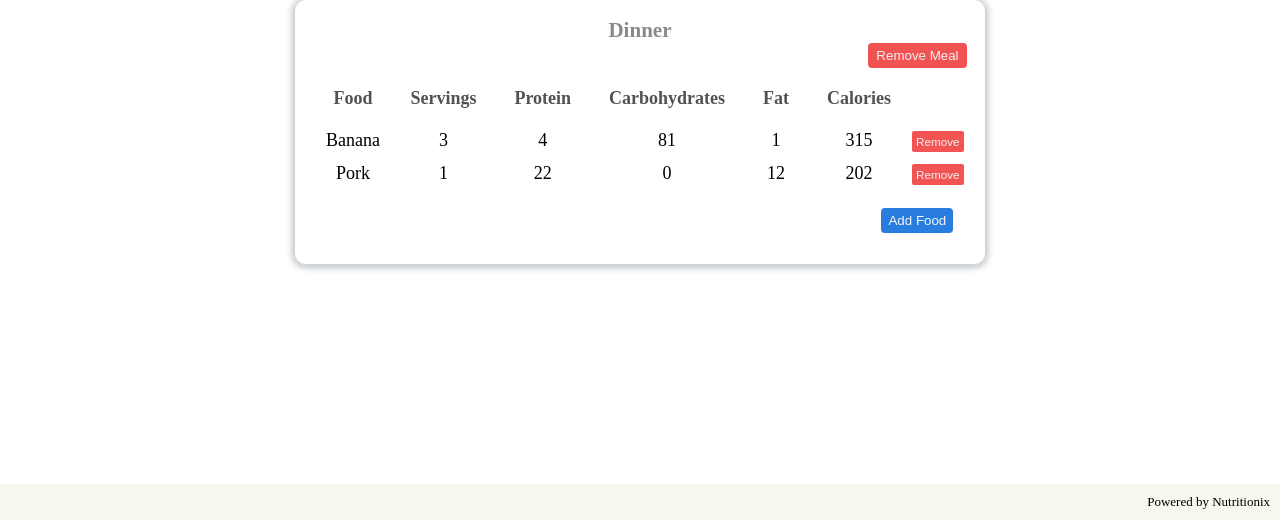
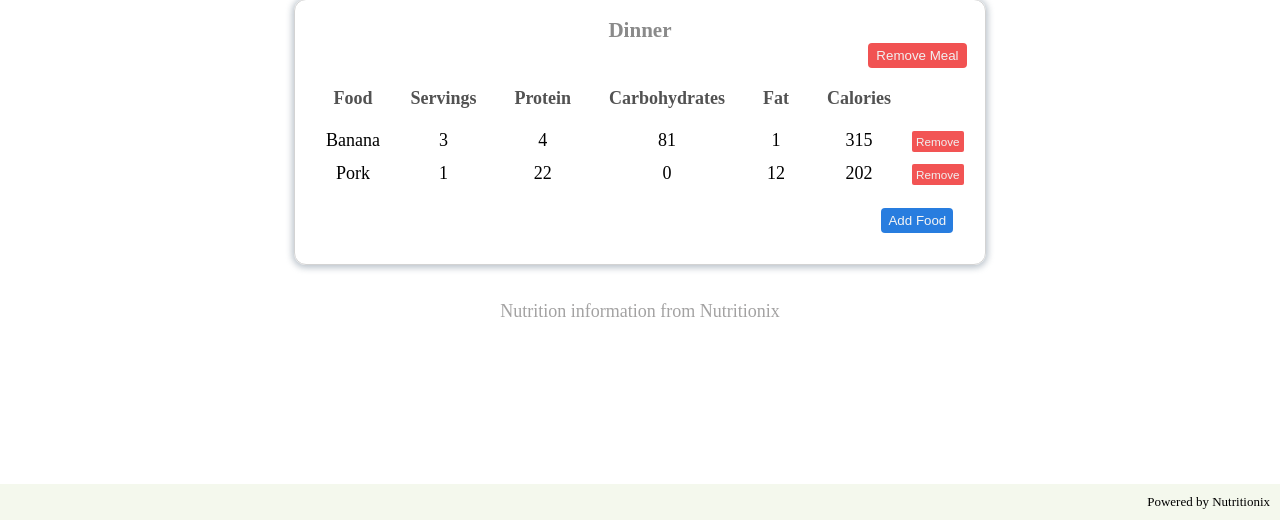
Before and after one commit to git-lavi/MealMaster, a Flask app: page /diary in a window 1280 px wide. Shown: the part 280-800 px from the top of the page. Run offline with Flask 3, Linux system fonts and the light colour scheme; a user stored in the database is signed in; data comes from the database, SQL or seed files in the repository; both versions use the stored data as it was after the commit.

Commit message:
more testing

```diff
--- a/static/diary.css
+++ b/static/diary.css
@@ -205,3 +205,7 @@
     border: 0;
     border-radius: 3px;
 }
+
+.nutrition-source-credit {
+    color: #a3a2a2;
+}
--- a/templates/diary.html
+++ b/templates/diary.html
@@ -85,7 +85,7 @@ Diary - MealMaster
                 </div>
             </div>
         {% endfor %}
-
+        <p class="nutrition-source-credit">Nutrition information from Nutritionix</p>
     {% endif %}
 
 {% endblock %}
```
Also changed, not shown: database.db.
